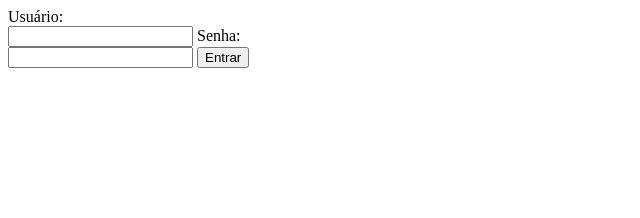
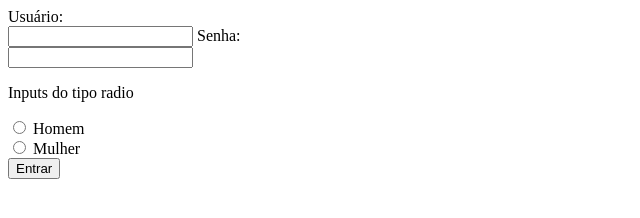
Before and after one commit to lethiciaasevedo1999/pwi2021, a plain HTML site: page Aula06/index.html in a window 1280 px wide. Shown: the whole page, without its empty margins (0-640 px from the left). Drawn offline with Linux system fonts and the light colour scheme.

Commit message:
Trabalhando com inputs

```diff
--- a/Aula06/index.html
+++ b/Aula06/index.html
@@ -13,6 +13,13 @@
         <input id="textoexemplo"type="text" class="elemento-sozinho">
         <label for="senha">Senha:</label><br>
         <input type="password" id="senha"class="elemento-sozinho">
+
+        <p>Inputs do tipo radio</p>
+
+        <input type="radio" name="genero" value="menino">
+        <label for="m">Homem</label><br>
+        <input type="radio" name="genero" value="menina">
+        <label for="f">Mulher</label><br>
         <button class="elemento-sozinho">Entrar</button>
     </form>
 
```
